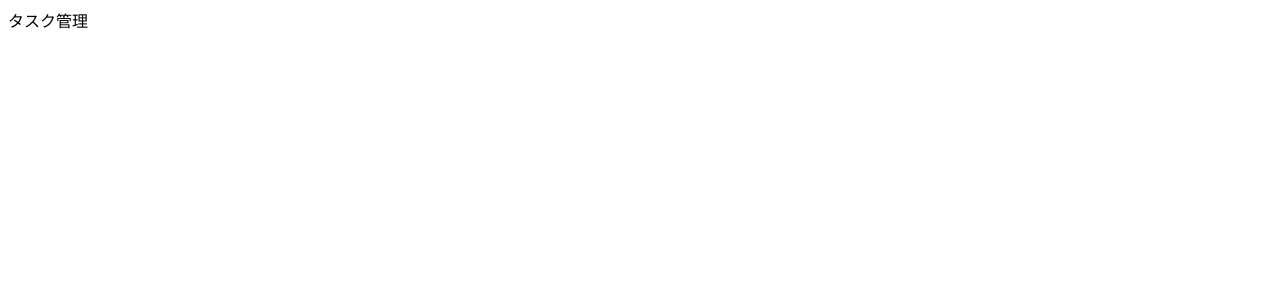
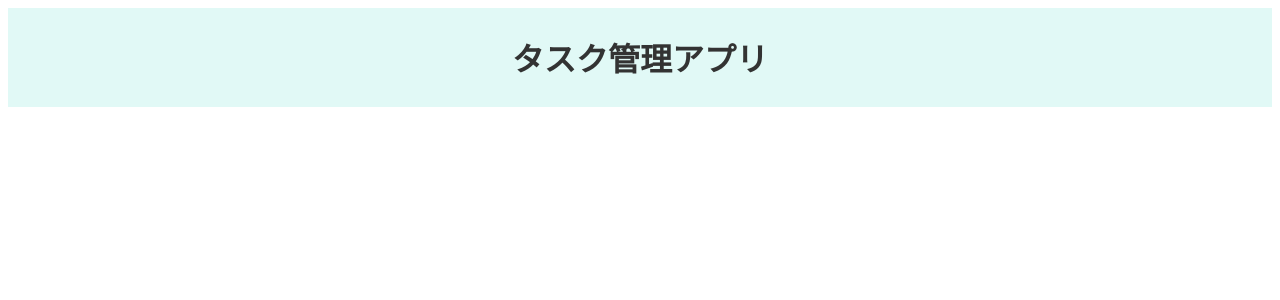
Before and after one commit to 1hPa/Task-management-app, a Vue app in the folder front/: page / in a window 1280 px wide. Shown: the top 300 px of the page. Built offline with nearby package versions, Linux system fonts and the light colour scheme.

Commit message:
feat(app): add Header.vue read setting

```diff
--- a/front/src/App.vue
+++ b/front/src/App.vue
@@ -1,13 +1,15 @@
 <template>
   <div id="app">
-    タスク管理
+    <Header/>
   </div>
 </template>
 
 <script>
+import Header from "./components/Header"
 export default {
   name: 'app',
   components: {
+    Header
   }
 }
 </script>
```
